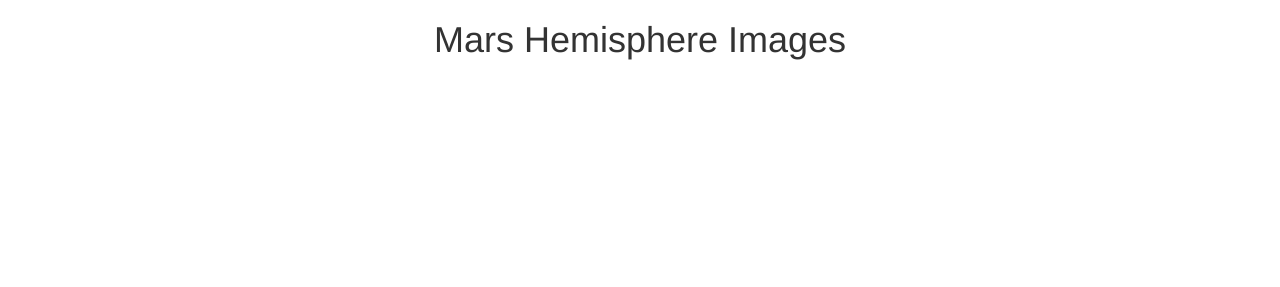
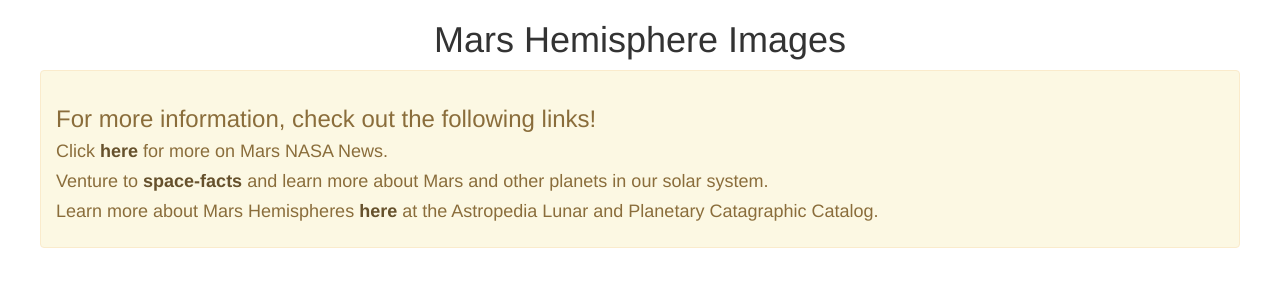
Before and after one commit to Bettinadavis11/Mission_to_Mars, a Flask app: page / in a window 1280 px wide. Shown: the part 456-743 px from the top of the page. Run offline with Flask 2, Linux system fonts and the light colour scheme; data that the repository does not hold is empty; some libraries are stand-ins or nearby versions.

Commit message:
Last changes

```diff
--- a/templates/index.html
+++ b/templates/index.html
@@ -60,11 +60,22 @@
               class="img-responsive"
               alt="Responsive image"
             />
-          <figcaption style="background-color: gray;text-align: center">{{ hemisphere.title }}</figcaption>
+          <figcaption style="background-color: wheat;text-align: center">{{ hemisphere.title }}</figcaption>
           </figure>
           <br>
         </div>
         {% endfor %}
+         <!-- Additional Links -->
+         <div class="row" id="web-links">
+          <div class="alert alert-warning" role="alert">
+            <h3 class="alert-heading"> For more information, check out the following links!</h3>
+            <h4>Click <a href="https://mars.nasa.gov/news/?page=0&per_page=40&order=publish_date+desc%2Ccreated_at+desc&search=&category=19%2C165%2C184%2C204&blank_scope=Latest" class="alert-link">here</a> for more on Mars NASA News.</h4>
+            <h4>Venture to <a href="https://space-facts.com/mars/" class="alert-link">space-facts</a> and learn more about Mars and other planets in our solar system.</h4>
+            <h4>Learn more about Mars Hemispheres <a href="https://astrogeology.usgs.gov/search/results?q=hemisphere+enhanced&k1=target&v1=Mars" class="alert-link">here</a> at the Astropedia Lunar and Planetary Catagraphic Catalog.</h4>
+          </div>
+        </div>
+      </div>
+      <div class="col-md-11">
     </div>
   </body>
 </html>
```
